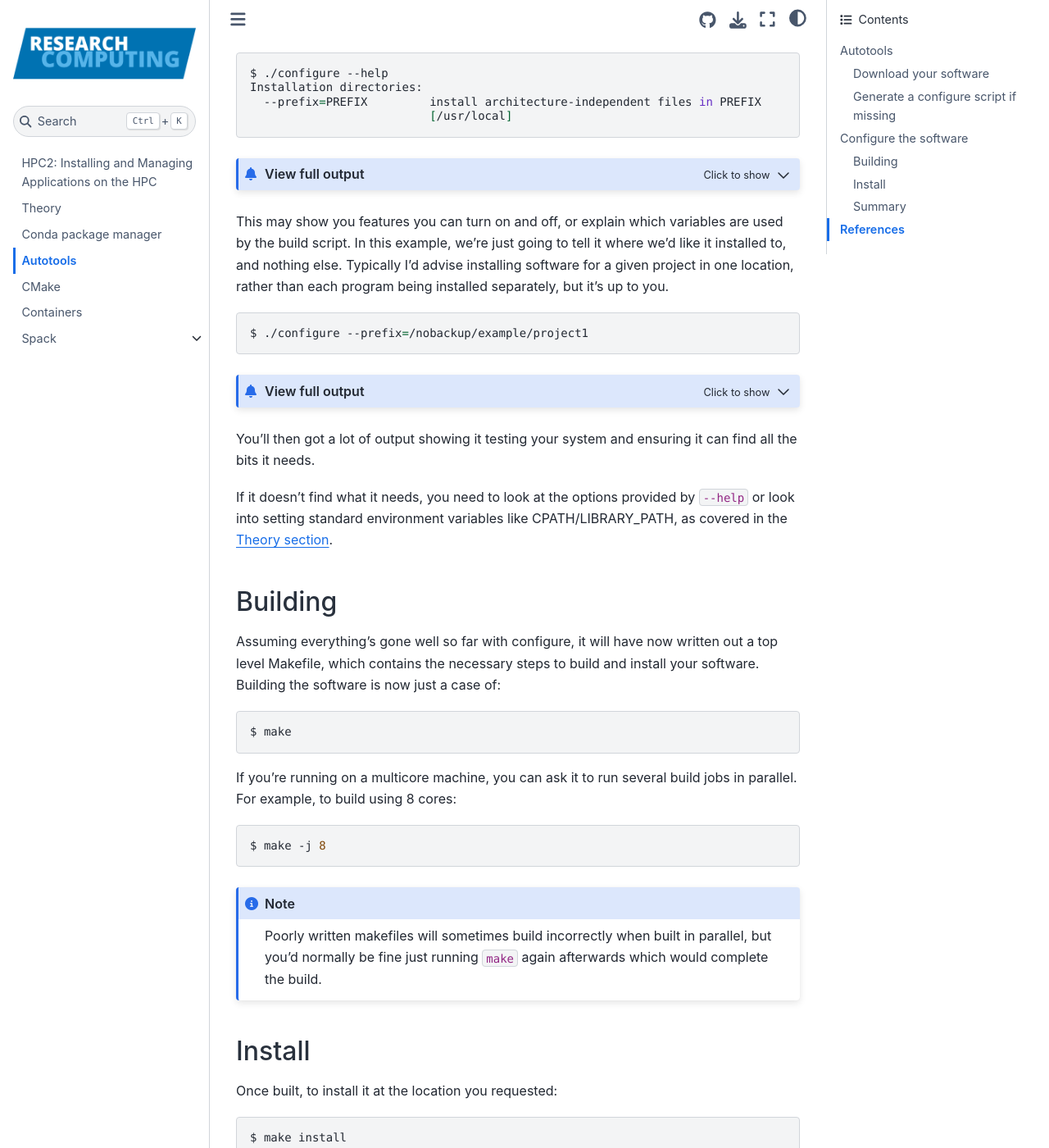
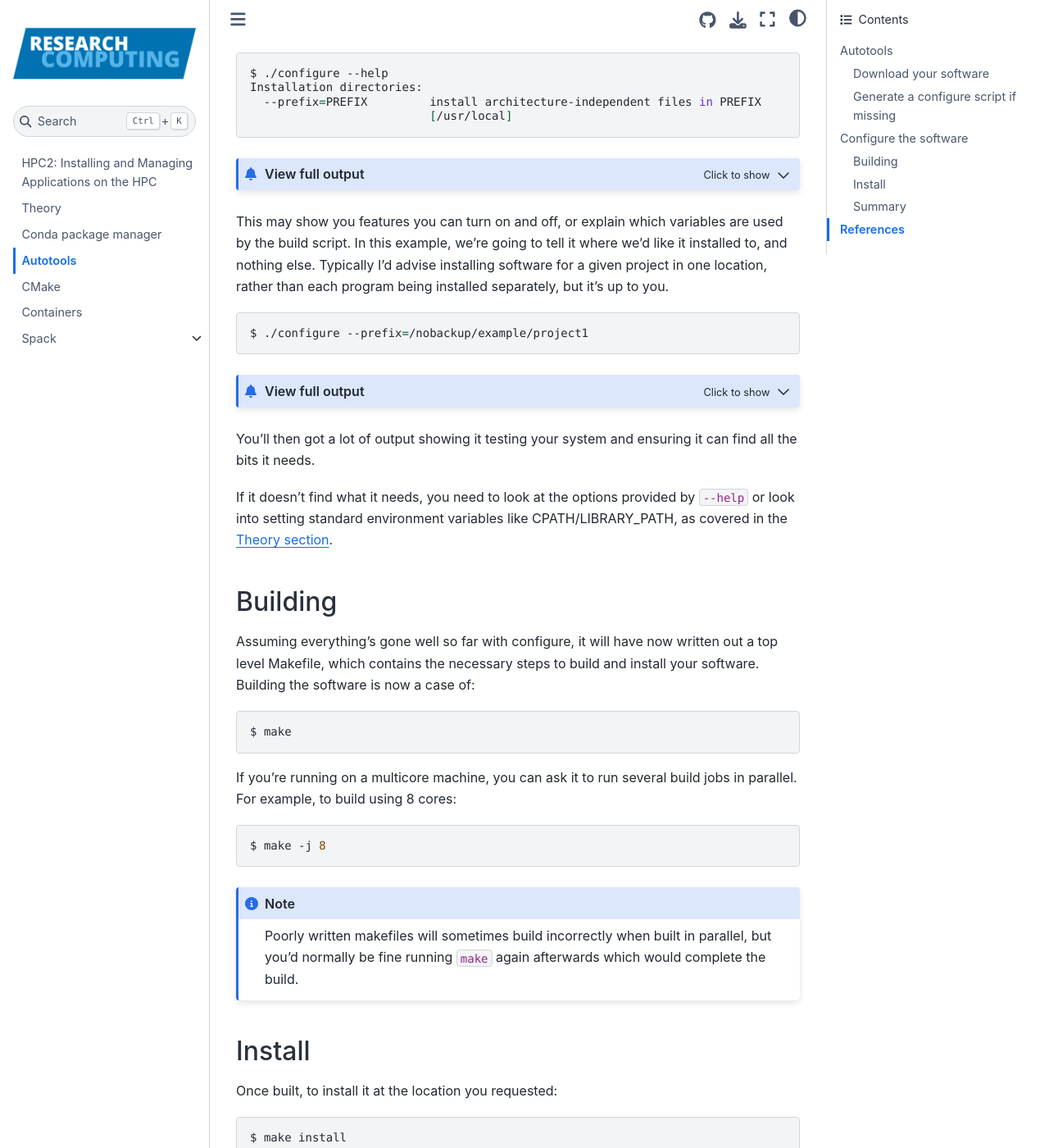
Before and after one commit to ARCTraining/hpc2-software, a Jupyter Book: the page built from book/course/autotools.md, in a window 1280 px wide and 1400 px high, scrolled down 1715 px. Shown: the whole window at 82% size. Built offline with Jupyter Book 1.0.4 settings and Sphinx 7.4.7 and the Sphinx Book theme 1.1.4, drawn with Linux system fonts in a browser that asks for light colours; some of the changed text lies outside the part shown.

Commit message:
Language tidy

`````diff
--- a/book/course/autotools.md
+++ b/book/course/autotools.md
@@ -43,7 +43,7 @@ ls: cannot access 'configure': No such file or directory
 
 With this git example, we see there is no configure script present, so we need
 to generate it.  Sometimes you're provided with a bootstrap.sh or autogen.sh,
-as is the case here.  So we just run it:
+as is the case here.  So we run it:
 
 ```bash
 $ ./bootstrap.sh
@@ -244,7 +244,7 @@ breseq home page: <http://barricklab.org/breseq>.
 ````
 
 This may show you features you can turn on and off, or explain which variables
-are used by the build script.  In this example, we're just going to tell it
+are used by the build script.  In this example, we're going to tell it
 where we'd like it installed to, and nothing else.  Typically I'd advise
 installing software for a given project in one location, rather than each
 program being installed separately, but it's up to you.
@@ -441,7 +441,9 @@ CPATH/LIBRARY_PATH, as covered in the [Theory section](theory).
 
 ## Building
 
-Assuming everything's gone well so far with configure, it will have now written out a top level Makefile, which contains the necessary steps to build and install your software.  Building the software is now just a case of:
+Assuming everything's gone well so far with configure, it will have now written
+out a top level Makefile, which contains the necessary steps to build and
+install your software.  Building the software is now a case of:
 
 ```bash
 $ make
@@ -456,7 +458,7 @@ $ make -j 8
 
 ```{note}
 Poorly written makefiles will sometimes build incorrectly when built in
-parallel, but you'd normally be fine just running `make` again afterwards which
+parallel, but you'd normally be fine running `make` again afterwards which
 would complete the build.
 ```
 
`````
